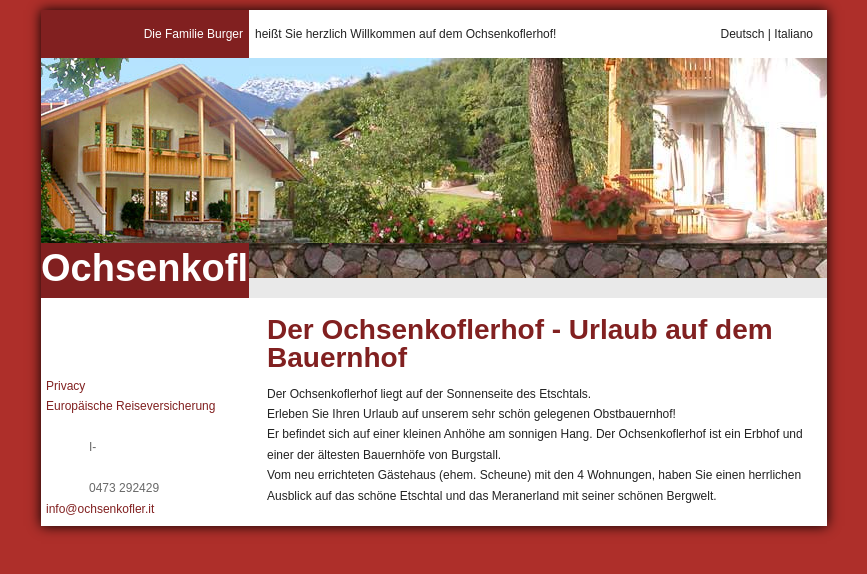
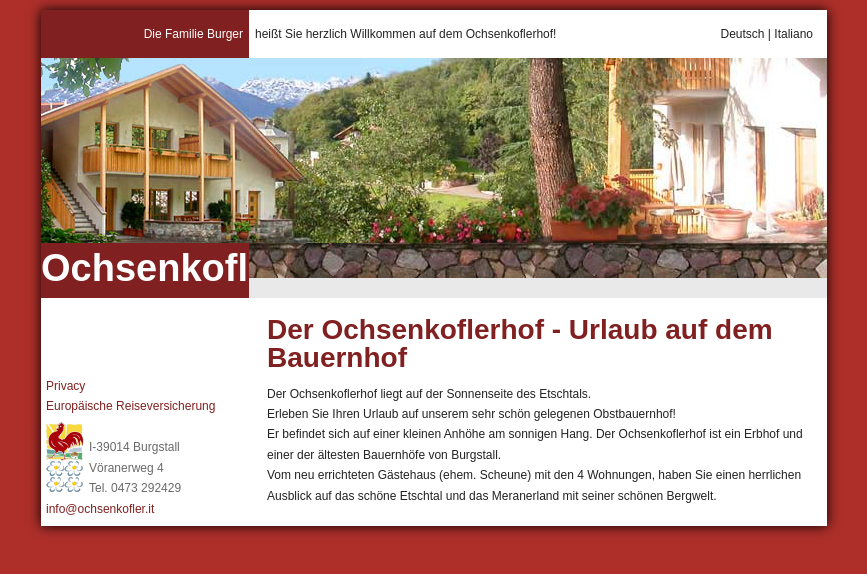
Before and after one commit to toburger/new.ochsenkofler.it, a Jekyll site: the page built from index.markdown, in a window 1280 px wide. Shown: the top 574 px of the page, without its empty margins (206-1073 px from the left). Built offline with Jekyll 4.4.1, drawn with Linux system fonts in a browser that asks for light colours; some web fonts are replaced.

Commit message:
convert less to scss

```diff
--- a/_includes/head.html
+++ b/_includes/head.html
@@ -9,7 +9,7 @@
     <link href="{{ "/css/Reset.min.css" | prepend: site.baseurl }}" rel="stylesheet" type="text/css" />
     <link href="http://fonts.googleapis.com/css?family=UnifrakturCook:700" rel="stylesheet" type="text/css" />
     <link href="http://fonts.googleapis.com/css?family=Duru+Sans" rel="stylesheet" type="text/css" />
-    <link href="{{ "/css/Site.min.css" | prepend: site.baseurl }}" rel="stylesheet" type="text/css" />
+    <link href="{{ "/css/main.css" | prepend: site.baseurl }}" rel="stylesheet" type="text/css" />
     <link href="{{ "/css/Fixes.min.css" | prepend: site.baseurl }}" rel="stylesheet" type="text/css" />
     <script src="{{ "/assets/js/modernizr.min.js" | prepend: site.baseurl }}" type="text/javascript"></script>
     <script type="text/javascript">
--- a/_layouts/default.html
+++ b/_layouts/default.html
@@ -54,10 +54,10 @@
                             <address itemprop="address" itemscope itemtype="http://schema.org/PostalAddress">
                                 <span itemprop="name"><asp:Label runat="server" ID="Family" meta:resourceKey="Family" /></span><br />
                                 <meta itemprop="addressCountry" content="IT" />
-                                I-<span itemprop="postalCode"><asp:Label runat="server" ID="PostalCode" meta:resourceKey="PostalCode" /></span>
-                                <span itemprop="addressLocality"><asp:Label runat="server" ID="Location" meta:resourceKey="Location" /></span><br />
-                                <span itemprop="streetAddress"><asp:Label runat="server" ID="Street" meta:resourceKey="Street" /></span><br />
-                                <asp:Label runat="server" ID="Phone" meta:resourceKey="Phone" /> <span itemprop="telephone">0473 292429</span><br />
+                                I-<span itemprop="postalCode">39014</span>
+                                <span itemprop="addressLocality">Burgstall</span><br />
+                                <span itemprop="streetAddress">Vöranerweg 4</span><br />
+                                Tel. <span itemprop="telephone">0473 292429</span><br />
                                 <a href="mailto:info@ochsenkofler.it"><span itemprop="email">info@ochsenkofler.it</span></a>
                             </address>
                         </div>
--- a/css/less/Desktop.less
+++ b/_sass/_desktop.scss
@@ -1,7 +1,8 @@
-@import 'Globals.less';
-@default-width: 786px;
-@content-width: 578px;
-@aside-width: 208px;
+@import 'globals';
+
+$default-width: 786px;
+$content-width: 578px;
+$aside-width: 208px;
 
 /*@media only screen and (max-width: 786px) {
     body {
@@ -18,7 +19,7 @@
 @media only screen and (min-width: 35em) {
     #container {
         margin: 10px auto;
-        width: @default-width;
+        width: $default-width;
         -webkit-box-shadow: 0 0 1em #000;
         -moz-box-shadow: 0 0 1em #000;
         box-shadow: 0 0 1em #000;
@@ -26,7 +27,7 @@
 
     #headercontent {
         .first {
-            width: @aside-width;
+            width: $aside-width;
 
             .text {
                 display: inherit;
@@ -34,7 +35,7 @@
         }
 
         .second {
-            width: @content-width;
+            width: $content-width;
 
             .text {
                 display: inherit;
@@ -52,16 +53,16 @@
         display: block;
 
         .first {
-            width: @aside-width;
+            width: $aside-width;
         }
 
         .second {
-            width: @content-width;
+            width: $content-width;
         }
     }
 
     .aside {
-        width: @aside-width;
+        width: $aside-width;
         position: relative;
         float: left;
     }
@@ -75,16 +76,16 @@
     }
 
     #content {
-        width: @content-width;
-        margin-left: @aside-width;
+        width: $content-width;
+        margin-left: $aside-width;
     }
 
     #footer {
-        width: @default-width;
+        width: $default-width;
     }
 
     #footer-aside {
         display: block;
-        width: @aside-width - 10px;
+        width: $aside-width - 10px;
     }
 }
--- /dev/null
+++ b/_sass/_globals.scss
@@ -0,0 +1,17 @@
+$img-url: '../assets/images/';
+//$font-url: '../../Fonts/';
+
+$background-color: #ae2f2a;
+$dark-color: #812020;
+$light-gray-color: #e9e9e9;
+$dark-gray-color: dimgray;
+$light-color: #fff;
+
+$default-font: 'Duru Sans', sans-serif;
+$header-font: 'UnifrakturCook', sans-serif;
+$header-font-weight: 700;
+$default-font-size: 12px;
+
+@mixin background-image($img) {
+    background-image: url('#{$img-url}#{$img}');
+}
--- a/css/less/Mobile.less
+++ b/_sass/_mobile.scss
@@ -1,12 +1,13 @@
-@import 'Globals.less';
-@default-width: 100%;
-@content-width: 100%;
-@aside-width: 100%;
+@import 'globals';
+
+$default-width: 100%;
+$content-width: 100%;
+$aside-width: 100%;
 
 #container {
-    width: @default-width;
+    width: $default-width;
     margin: auto;
-    background-color: @light-color;
+    background-color: $light-color;
     z-index: 1;
 }
 
@@ -19,9 +20,9 @@
 
     .first {
         float: left;
-        color: @light-color;
-        background-color: @dark-color;
-        width: @aside-width;
+        color: $light-color;
+        background-color: $dark-color;
+        width: $aside-width;
         text-align: right;
 
         .text {
@@ -33,7 +34,7 @@
     .second {
         float: left;
         position: relative;
-        width: @content-width;
+        width: $content-width;
 
         .text {
             display: none;
@@ -52,54 +53,54 @@
 
     .first {
         float: left;
-        width: @aside-width;
+        width: $aside-width;
         height: 185px;
-        .background-image('HeaderImageLeft.jpg');
+        @include background-image('HeaderImageLeft.jpg');
     }
 
     .second {
         float: left;
-        width: @content-width;
+        width: $content-width;
         height: 185px;
-        .background-image('HeaderImageRight.jpg');
+        @include background-image('HeaderImageRight.jpg');
     }
 }
 
 #main {
     clear: both;
     position: relative;
-    background-color: @light-color;
+    background-color: $light-color;
 }
 
 #homelink {
     width: 100%;
     height: 35px;
-    /*.background-image('Logo.gif');*/
+    /*@include background-image('Logo.gif');*/
     display: block;
-    color: @light-color;
-    background-color: @dark-color;
+    color: $light-color;
+    background-color: $dark-color;
     padding-top: 20px;
     vertical-align: middle;
     text-align: center;
-    font-family: @header-font;
-    font-size: @default-font-size + 22px;
+    font-family: $header-font;
+    font-size: $default-font-size + 22px;
 
     &:hover {
         text-decoration: none;
-        /*background-color: @light-color;
-        color: @dark-color;*/
+        /*background-color: $light-color;
+        color: $dark-color;*/
     }
 }
 
 .fontface #homelink {
-    font-size: @default-font-size + 26px;
+    font-size: $default-font-size + 26px;
     padding-top: 15px;
     height: 40px;
 }
 
 .aside {
     margin: 0px;
-    width: @aside-width;
+    width: $aside-width;
     position: relative;
     display: block;
     clear: both;
@@ -120,40 +121,40 @@
     }
 }
 
-.current-menu () {
-    background-color: @dark-color;
-    color: @light-color;
+@mixin current-menu() {
+    background-color: $dark-color;
+    color: $light-color;
     text-decoration: none;
 }
 
 #mainnav {
     li {
-        border-top: 1px solid @light-color;
+        border-top: 1px solid $light-color;
 
         &.current > a {
-            .current-menu;
+            @include current-menu;
         }
 
         &.current div a {
-            .current-menu;
+            @include current-menu;
         }
 
         a {
             padding: 5px 10px;
             display: block;
-            background-color: @light-gray-color;
-            font-size: @default-font-size + 2px;
+            background-color: $light-gray-color;
+            font-size: $default-font-size + 2px;
 
             &:hover {
-                .current-menu;
+                @include current-menu;
             }
         }
 
         li a {
             padding: 0px 10px;
             padding-left: 20px;
-            background-color: @light-color;
-            font-size: @default-font-size - 1px;
+            background-color: $light-color;
+            font-size: $default-font-size - 1px;
         }
     }
 }
@@ -163,7 +164,7 @@
     position: absolute;
     bottom: 0px;
     left: 0px;
-    width: @aside-width - 10px;
+    width: calc($aside-width - 10px);
     height: 145px;
     padding: 0px 5px 5px 5px;
     vertical-align: bottom;
@@ -173,13 +174,13 @@
     position: relative;
 
     address {
-        color: @dark-gray-color;
+        color: $dark-gray-color;
         font-style: normal;
     }
 }
 
 #roterhahnlink {
-    .background-image('Hahn.gif');
+    @include background-image('Hahn.gif');
     background-position: bottom;
     width: 38px;
     height: 76px;
@@ -188,7 +189,7 @@
 }
 
 #footer {
-    color: @light-color;
+    color: $light-color;
     font-size: x-small;
     margin-top: 0px;
     text-align: right;
@@ -196,15 +197,15 @@
     width: 100%;
 
     a {
-        color: @light-color;
+        color: $light-color;
     }
 }
 
 #content {
-    background-color: @light-color;
+    background-color: $light-color;
     position: relative;
     display: block;
-    width: @content-width;
+    width: $content-width;
 
     article {
         margin-top: -14px;
@@ -212,11 +213,11 @@
     }
 
     h1 {
-        color: @dark-color;
+        color: $dark-color;
         line-height: 1em;
         margin-bottom: 4px;
-        font-family: @header-font;
-        font-size: @default-font-size + 16px;
+        font-family: $header-font;
+        font-size: $default-font-size + 16px;
     }
 
     h3 {
@@ -231,9 +232,9 @@
 #mustercontainer {
     display: none;
     height: 55px;
-    .background-image('Muster.jpg');
+    @include background-image('Muster.jpg');
     width: 100%;
-    background-color: @light-gray-color;
+    background-color: $light-gray-color;
 }
 
 /*
@@ -250,7 +251,7 @@
     .credits {
         float: left;
     }
-        color: @light-color;
+        color: $light-color;
 
     &:default, a, a:hover, a:visited {
     }
@@ -266,20 +267,20 @@
         margin: 0px;
         padding: 3px;
         display: block;
-        border: 1px solid @dark-color;
+        border: 1px solid $dark-color;
         width: 300px;
     }
 
     .hint {
-        color: @background-color;
+        color: $background-color;
         font-size: x-small;
     }
 
     .submit-button {
         width: 308px;
         margin: 3px 0px;
-        background-color: @dark-color;
-        color: @light-color;
+        background-color: $dark-color;
+        color: $light-color;
     }
 }
 
--- a/css/main.scss
+++ b/css/main.scss
@@ -3,47 +3,56 @@
 ---
 @charset "utf-8";
 
+@import 'globals';
 
+body, button, input, select, textarea {
+    font-family: $default-font;
+    font-size: $default-font-size;
+    line-height: 1.7em;
+}
 
-// Our variables
-$base-font-family: Helvetica, Arial, sans-serif;
-$base-font-size:   16px;
-$small-font-size:  $base-font-size * 0.875;
-$base-line-height: 1.5;
+html {
+    background-color: $background-color;
+}
 
-$spacing-unit:     30px;
+a, a:hover, a:visited {
+    color: $dark-color;
+    text-decoration: none;
+}
 
-$text-color:       #111;
-$background-color: #fdfdfd;
-$brand-color:      #2a7ae2;
+a:hover {
+    text-decoration: underline;
+}
 
-$grey-color:       #828282;
-$grey-color-light: lighten($grey-color, 40%);
-$grey-color-dark:  darken($grey-color, 25%);
+table.table {
+    td, th {
+        padding: 1px 5px;
+    }
 
-$on-palm:          600px;
-$on-laptop:        800px;
-
-
-
-// Using media queries with like this:
-// @include media-query($palm) {
-//     .wrapper {
-//         padding-right: $spacing-unit / 2;
-//         padding-left: $spacing-unit / 2;
-//     }
-// }
-@mixin media-query($device) {
-    @media screen and (max-width: $device) {
-        @content;
+    tbody {
+        th {
+            text-align: left;
+        }
     }
 }
 
+table.table4c {
+    thead {
+        th, td {
+            width: 25%;
+        }
+    }
+}
+
+table.seasontable tbody td {
+    text-align: center;
+}
+
+table.pricetable tbody td {
+    text-align:  right;
+}
 
 
-// Import partials from `sass_dir` (defaults to `_sass`)
-@import
-        "base",
-        "layout",
-        "syntax-highlighting"
-;
+@import 'mobile';
+
+@import 'desktop';
```
Also changed, not shown: css/Site.less (deleted, +0 -54 lines), css/less/Globals.less (deleted, +0 -17 lines), css/less/Orchard.less (deleted, +0 -11 lines), css/Site.min.css (deleted).
